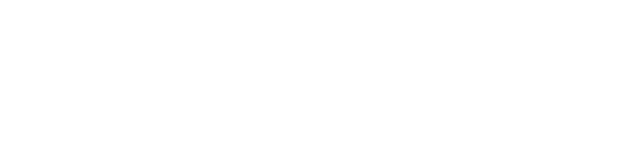
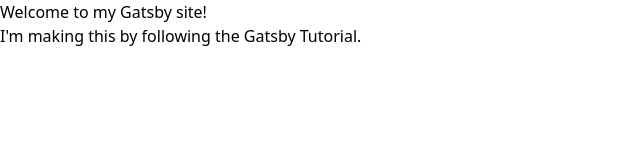
Before and after one commit to AOZONE190/project-web, a Gatsby site: page / in a window 1280 px wide. Shown: the whole page, without its empty margins (0-640 px from the left). Built offline with nearby package versions, Linux system fonts and the light colour scheme; Gatsby itself is replaced by a stand-in of ours.

Commit message:
first commit

```diff
--- a/src/pages/index.jsx
+++ b/src/pages/index.js
@@ -5,27 +5,8 @@
 const IndexPage = () => {
   return (
     <main>
-  {/*HEADER*/}
-
-  {/*END HEADER*/}
-  {/*NAVBAR*/}
-
-  {/*END NAVBAR*/}
-  {/*CALL TO ACTION*/}
-
-  {/**/}
-  {/*PRODUCT LIST*/}
-
-  {/*END PRODUCT LIST*/}
-  {/*FOOTER*/}
-  {/*END FOOTER*/}
-
-
-
-
-
-
-
+      <h1>Welcome to my Gatsby site!</h1>
+      <p>I'm making this by following the Gatsby Tutorial.</p>
     </main>
   )
 }
```
Also changed, not shown: src/pages/About.js (+7 -9 lines).
